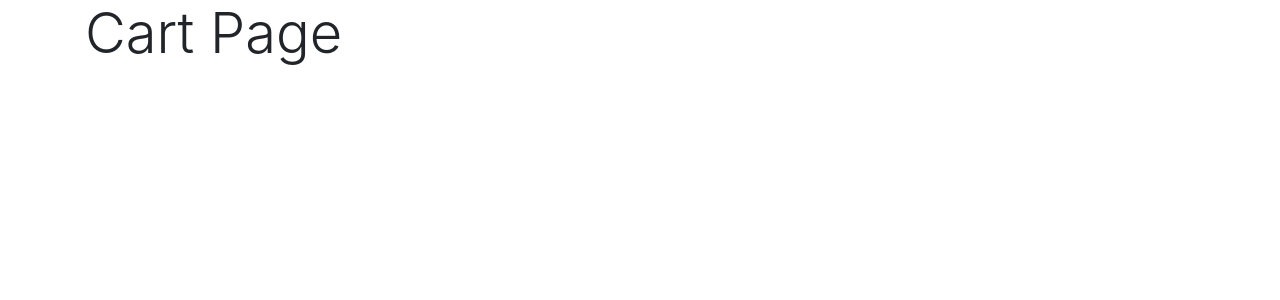
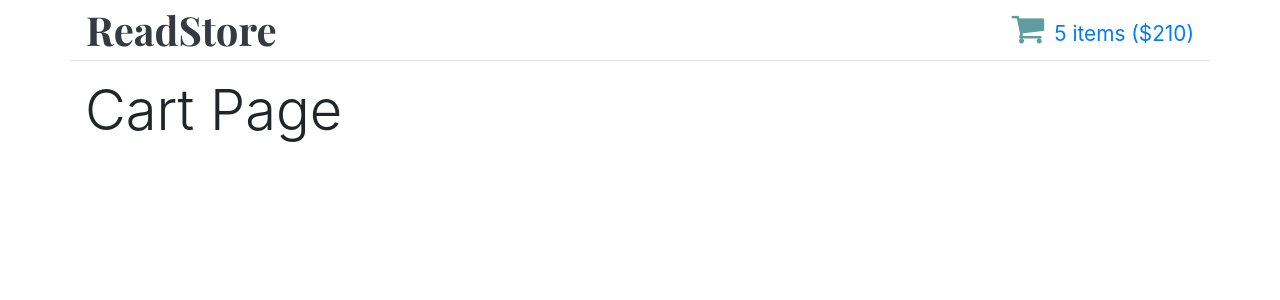
Before and after one commit to Yoffic/read-store, a React (Create React App) app: page /cartpage in a window 1280 px wide. Shown: the top 300 px of the page. Built offline with nearby package versions, Linux system fonts and the light colour scheme.

Commit message:
add header

```diff
--- a/src/components/app/app.jsx
+++ b/src/components/app/app.jsx
@@ -1,11 +1,13 @@
 import React from 'react';
 import { Route, Switch } from 'react-router-dom';
 
+import MainHeader from '../main-header';
 import { HomePage, CartPage } from '../pages';
 
 const App = () => {
   return (
     <main role="main" className="container">
+      <MainHeader numItems={5} total={210} />
       <Switch>
         <Route exact path='/' component={HomePage}/>
         <Route path='/cartpage' component={CartPage}/>
--- /dev/null
+++ b/src/components/main-header/index.js
@@ -0,0 +1,3 @@
+import MainHeader from './main-header';
+
+export default MainHeader;
--- /dev/null
+++ b/src/components/main-header/main-header.css
@@ -0,0 +1,24 @@
+.main-header {
+  border-bottom: 1px solid #e5e5e5;
+  margin-bottom: 1rem;
+  display: flex;
+  justify-content: space-between;
+}
+
+.main-header .logo {
+  font-family: "Playfair Display", Georgia, serif;
+  font-size: 2.5rem;
+  padding-left: 1rem;
+}
+
+.main-header .shopping-cart {
+  align-self: center;
+  font-size: 1.3rem;
+  padding-right: 1rem;
+}
+
+.main-header .shopping-cart .cart-icon {
+  font-size: 2.2rem;
+  color: cadetblue;
+  margin-right: .63rem;
+}
--- /dev/null
+++ b/src/components/main-header/main-header.jsx
@@ -0,0 +1,17 @@
+import React from 'react';
+
+import './main-header.css';
+
+const MainHeader = ({ numItems, total }) => {
+  return (
+    <header className="main-header row">
+      <a className="logo text-dark" href="/">ReadStore</a>
+      <a className="shopping-cart" href="/">
+        <i className="cart-icon fa fa-shopping-cart" />
+        {numItems} items (${total})
+      </a>
+    </header>
+  );
+};
+
+export default MainHeader;
```
